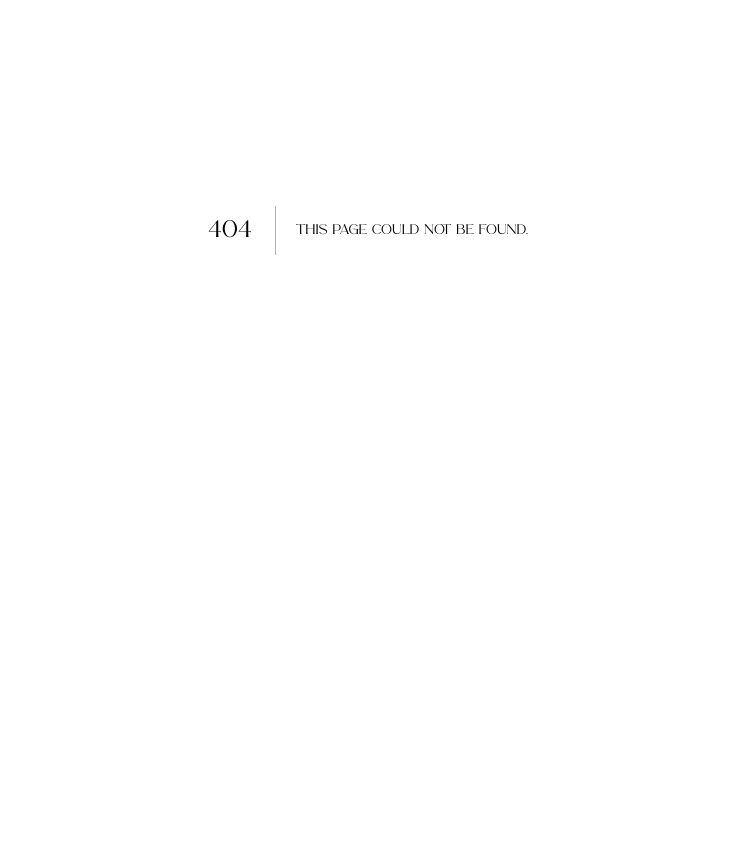
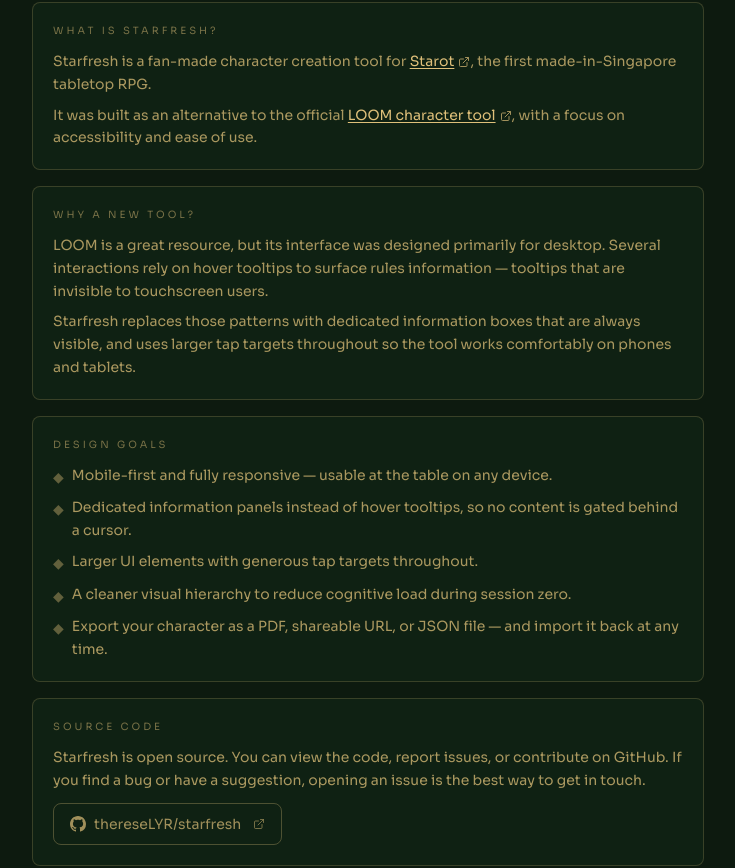
Before and after one commit to thereseLYR/starfresh, a Next.js app: page /about in a window 1280 px wide. Before the commit this address had no page. Shown: the part 170-1038 px from the top of the page, without its empty margins (272-1007 px from the left). Before the commit the page ends 800 px from the top, so only its background shows below. Built offline with nearby package versions, Linux system fonts and the light colour scheme.

Commit message:
update about, readme

```diff
--- /dev/null
+++ b/app/about/page.tsx
@@ -0,0 +1,170 @@
+import type { Metadata } from "next";
+import Link from "next/link";
+import GoldDivider from "@/app/components/GoldDivider";
+
+export const metadata: Metadata = {
+  title: "About · Starfresh",
+  description:
+    "About Starfresh — a fan-made mobile-friendly character creator for Starot, the first made-in-Singapore TTRPG.",
+};
+
+function ExternalIcon() {
+  return (
+    <svg
+      xmlns="http://www.w3.org/2000/svg"
+      width="12"
+      height="12"
+      viewBox="0 0 24 24"
+      fill="none"
+      stroke="currentColor"
+      strokeWidth="2"
+      strokeLinecap="round"
+      strokeLinejoin="round"
+      aria-hidden="true"
+      className="inline-block ml-1 shrink-0 opacity-70"
+    >
+      <path d="M18 13v6a2 2 0 0 1-2 2H5a2 2 0 0 1-2-2V8a2 2 0 0 1 2-2h6" />
+      <polyline points="15 3 21 3 21 9" />
+      <line x1="10" y1="14" x2="21" y2="3" />
+    </svg>
+  );
+}
+
+function Section({
+  title,
+  children,
+}: {
+  title: string;
+  children: React.ReactNode;
+}) {
+  return (
+    <section className="p-5 rounded-lg border border-gold/20 bg-panel/50 space-y-3">
+      <p className="text-gold/50 text-[10px] tracking-[0.3em] uppercase">
+        {title}
+      </p>
+      <div className="space-y-2 text-gold/75 text-sm leading-relaxed">
+        {children}
+      </div>
+    </section>
+  );
+}
+
+export default function AboutPage() {
+  return (
+    <div className="min-h-screen bg-dark-green flex flex-col">
+      {/* Header */}
+      <header className="relative shrink-0 py-8 px-6 text-center">
+        <p className="text-gold/60 text-xs tracking-[0.35em] uppercase mb-3">
+          Starfresh
+        </p>
+        <h1 className="text-gold text-3xl sm:text-4xl font-bold tracking-tight">
+          About
+        </h1>
+        <div className="mt-4">
+          <GoldDivider muted />
+        </div>
+      </header>
+
+      {/* Content */}
+      <main className="flex-1 px-6 pb-12">
+        <div className="max-w-2xl mx-auto space-y-4">
+          <Section title="What is Starfresh?">
+            <p>
+              Starfresh is a fan-made character creation tool for{" "}
+              <Link
+                href="https://www.starotrpg.com/"
+                target="_blank"
+                rel="noopener noreferrer"
+                className="text-gold underline underline-offset-2 hover:text-gold/80 transition-colors"
+              >
+                Starot
+                <ExternalIcon />
+              </Link>
+              , the first made-in-Singapore tabletop RPG.
+            </p>
+            <p>
+              It was built as an alternative to the official{" "}
+              <Link
+                href="https://loom.starotrpg.com/"
+                target="_blank"
+                rel="noopener noreferrer"
+                className="text-gold underline underline-offset-2 hover:text-gold/80 transition-colors"
+              >
+                LOOM character tool
+                <ExternalIcon />
+              </Link>
+              , with a focus on accessibility and ease of use.
+            </p>
+          </Section>
+
+          <Section title="Why a new tool?">
+            <p>
+              LOOM is a great resource, but its interface was designed primarily
+              for desktop. Several interactions rely on hover tooltips to surface
+              rules information — tooltips that are invisible to touchscreen
+              users.
+            </p>
+            <p>
+              Starfresh replaces those patterns with dedicated information boxes
+              that are always visible, and uses larger tap targets throughout so
+              the tool works comfortably on phones and tablets.
+            </p>
+          </Section>
+
+          <Section title="Design goals">
+            <ul className="space-y-2">
+              {[
+                "Mobile-first and fully responsive — usable at the table on any device.",
+                "Dedicated information panels instead of hover tooltips, so no content is gated behind a cursor.",
+                "Larger UI elements with generous tap targets throughout.",
+                "A cleaner visual hierarchy to reduce cognitive load during session zero.",
+                "Export your character as a PDF, shareable URL, or JSON file — and import it back at any time.",
+              ].map((point) => (
+                <li key={point} className="flex gap-2">
+                  <span className="text-gold/40 shrink-0 mt-0.5">◆</span>
+                  {point}
+                </li>
+              ))}
+            </ul>
+          </Section>
+
+          <Section title="Source code">
+            <p>
+              Starfresh is open source. You can view the code, report issues, or
+              contribute on GitHub. If you find a bug or have a suggestion,
+              opening an issue is the best way to get in touch.
+            </p>
+            <Link
+              href="https://github.com/thereseLYR/starfresh"
+              target="_blank"
+              rel="noopener noreferrer"
+              className="inline-flex items-center gap-2 mt-1 px-4 py-2.5 rounded-lg border border-gold/30 text-gold/70 text-sm hover:border-gold/60 hover:text-gold transition-colors"
+            >
+              <svg
+                xmlns="http://www.w3.org/2000/svg"
+                width="16"
+                height="16"
+                viewBox="0 0 24 24"
+                fill="currentColor"
+                aria-hidden="true"
+                className="shrink-0"
+              >
+                <path d="M12 0C5.37 0 0 5.37 0 12c0 5.31 3.435 9.795 8.205 11.385.6.105.825-.255.825-.57 0-.285-.015-1.23-.015-2.235-3.015.555-3.795-.735-4.035-1.41-.135-.345-.72-1.41-1.23-1.695-.42-.225-1.02-.78-.015-.795.945-.015 1.62.87 1.845 1.23 1.08 1.815 2.805 1.305 3.495.99.105-.78.42-1.305.765-1.605-2.67-.3-5.46-1.335-5.46-5.925 0-1.305.465-2.385 1.23-3.225-.12-.3-.54-1.53.12-3.18 0 0 1.005-.315 3.3 1.23.96-.27 1.98-.405 3-.405s2.04.135 3 .405c2.295-1.56 3.3-1.23 3.3-1.23.66 1.65.24 2.88.12 3.18.765.84 1.23 1.905 1.23 3.225 0 4.605-2.805 5.625-5.475 5.925.435.375.81 1.095.81 2.22 0 1.605-.015 2.895-.015 3.3 0 .315.225.69.825.57A12.02 12.02 0 0 0 24 12c0-6.63-5.37-12-12-12z" />
+              </svg>
+              thereseLYR/starfresh
+              <ExternalIcon />
+            </Link>
+          </Section>
+
+          <Section title="Disclaimer">
+            <p>
+              Starfresh is an unofficial fan project and is not affiliated with
+              or endorsed by the Starot team. All game content, lore, and
+              mechanics belong to their respective creators.
+            </p>
+          </Section>
+        </div>
+      </main>
+    </div>
+  );
+}
```
Also changed, not shown: 1 other file (tests, documents, lock files or other folders).
